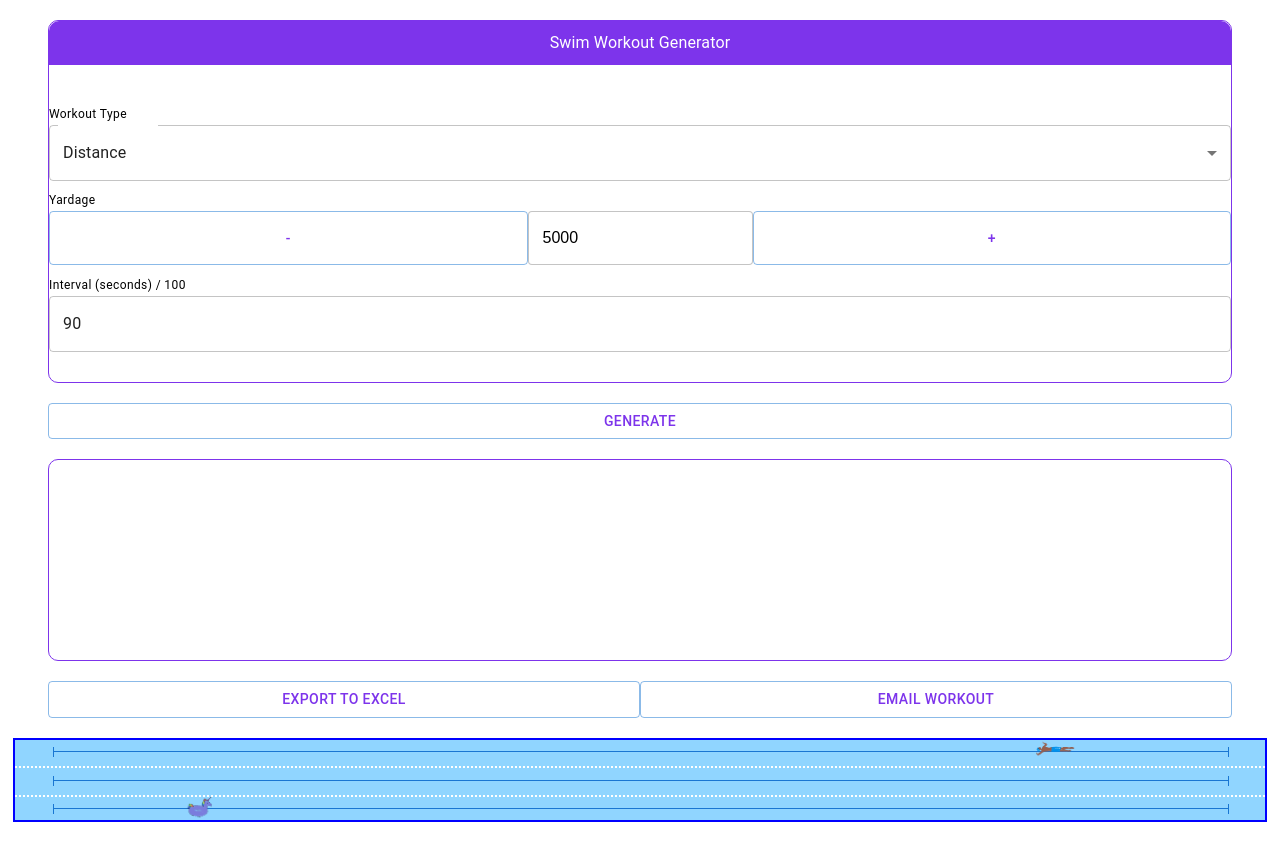
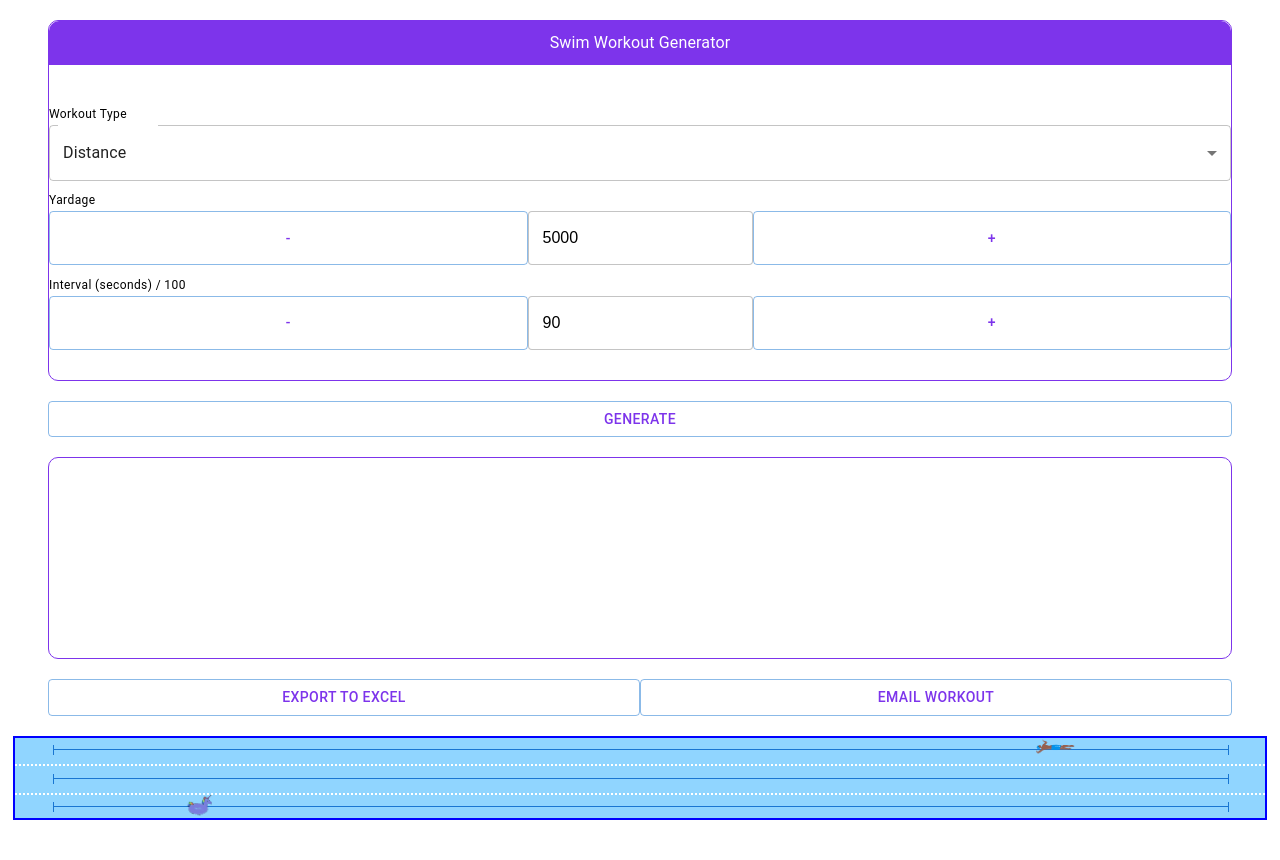
Before and after one commit to legaudinier/swimWorkouts, a React (Vite) app: page / in a window 1280 px wide. Shown: the top 860 px of the page. Built offline with nearby package versions, Linux system fonts and the light colour scheme.

Commit message:
Switching out interval for the same number increment

```diff
--- a/src/App.tsx
+++ b/src/App.tsx
@@ -36,6 +36,14 @@ function App() {
 
   const increaseYardage = () => {
     setYardage(yardage + 50)
+  }
+
+    const decreaseInterval = () => {
+    setInterval(interval - 1)
+  }
+
+  const increaseInterval = () => {
+    setInterval(interval + 1)
   }
 
   const generate = () => {
@@ -145,13 +153,39 @@ function App() {
             </Box>
             <Box>
               <Typography variant="caption">Interval (seconds) / 100</Typography>
-              <TextField
-                variant="outlined"
-                type="number"
-                onChange={baseIntervalChange}
-                defaultValue={90}
-                sx={{ minWidth: '100%' }}
-              />
+              <Box sx={{ display: 'flex', marginBottom: '10px' }}>
+                <Button variant="outlined"
+                  sx={{
+                    color: '#7d34eb',
+                    width: '100%'
+
+                  }}
+                  onClick={() => decreaseInterval()}>-</Button>
+                <Box sx={{
+                  '& #intervalInput': {
+                    borderRadius: '4px',
+                    height: '50px',
+                    paddingLeft: '14px',
+                    border: '.5px solid rgba(0, 0, 0, 0.23)',
+                    fontSize: 'inherit'
+                  },
+                }}>
+                  <input
+                    type="number"
+                    id='intervalInput'
+                    value={interval}
+                    onChange={baseIntervalChange}
+                    inputMode="numeric"
+                  />
+                </Box>
+                <Button variant="outlined"
+                  sx={{
+                    color: '#7d34eb',
+                    width: '100%'
+
+                  }}
+                  onClick={() => increaseInterval()}>+</Button>
+              </Box>
             </Box>
           </Box>
         </Box>
```
